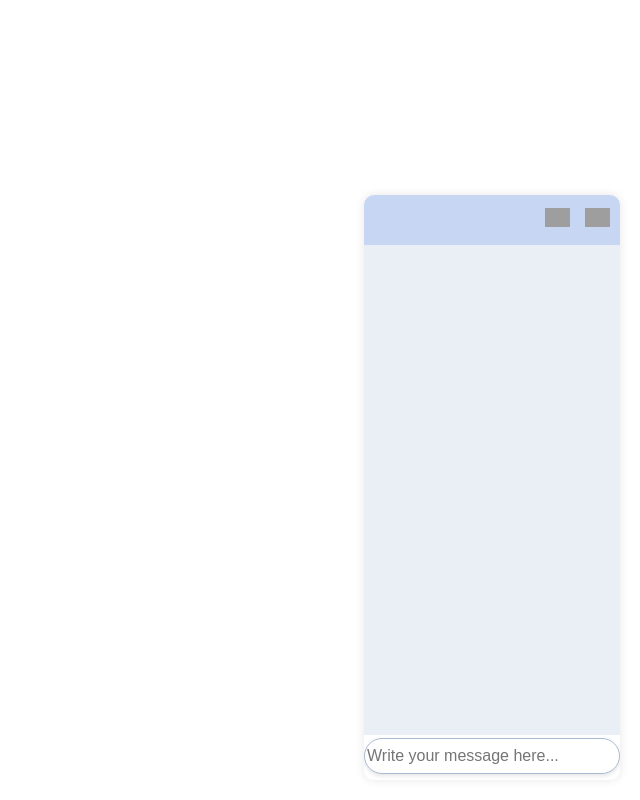
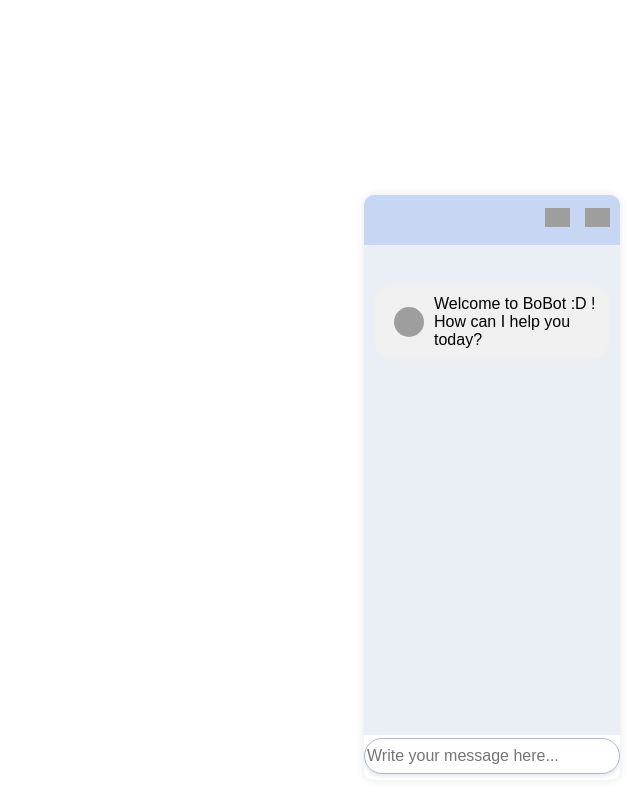
Before and after one commit to Cyal12/BoBot, a website: page views/index.html in a window 1280 px wide. Both pictures are taken after a click on the button 1277 px from the left and 760 px from the top of the page. Shown: the whole page, without its empty margins (640-1280 px from the left). Drawn offline with Linux system fonts and the light colour scheme; grey boxes are pictures that could not be loaded.

Commit message:
Welcome Message working

```diff
--- a/public/js/script.js
+++ b/public/js/script.js
@@ -1,14 +1,23 @@
+// Estado para rastrear si el mensaje de bienvenida se ha mostrado
+let isWelcomeMessageShown = false;
+
 document.getElementById('chat-button').addEventListener('click', function() {
     var chatContainer = document.getElementById('chat-container');
     chatContainer.classList.toggle('expanded');
 
+    // Verificar si se debe mostrar el mensaje de bienvenida
+    if (!isWelcomeMessageShown) {
+        // Agregar mensaje de bienvenida
+        var chatBox = document.getElementById('chat-box');
+        chatBox.innerHTML += `<div class="message bot-message"><img src="https://avatars.githubusercontent.com/u/10017763?s=280&v=4" alt="Bot" class="bot-img">Welcome to BoBot :D ! How can I help you today?</div>`;
+        isWelcomeMessageShown = true; // Actualizar el estado
+    }
+
     var chatButton = document.getElementById('chat-button');
-    if (chatButton.style.display === 'none') {
-        chatButton.style.display = 'block';
-    } else {
-        chatButton.style.display = 'none';
-    }
+    chatButton.style.display = chatContainer.classList.contains('expanded') ? 'none' : 'block';
 });
+
+
 
 
 document.getElementById('minimize-button').addEventListener('click', function(e) {
--- a/views/index.html
+++ b/views/index.html
@@ -12,7 +12,7 @@
     <button id="fullscreen-button"></button>
     <button id="minimize-button"></button>
     <div id="chat-box"></div>
-    <input type="text" id="user-input" placeholder="Write your message here...">
+    <label for="user-input"></label><input type="text" id="user-input" placeholder="Write your message here...">
 </div>
 <script src="/js/script.js"></script>
 </body>
```
